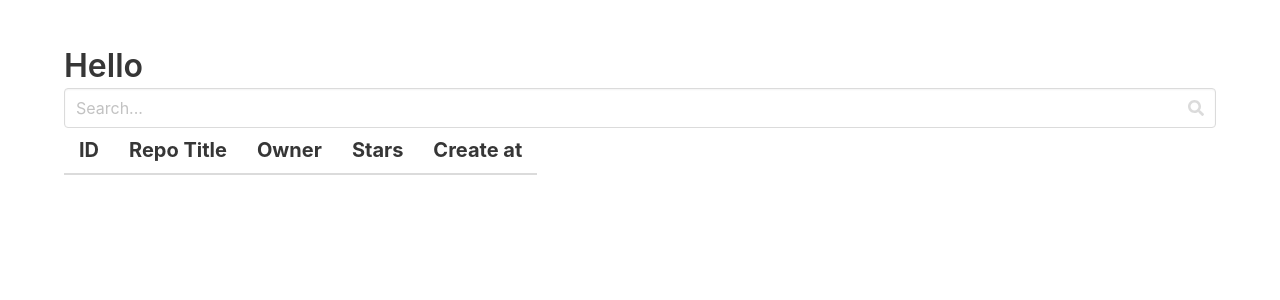
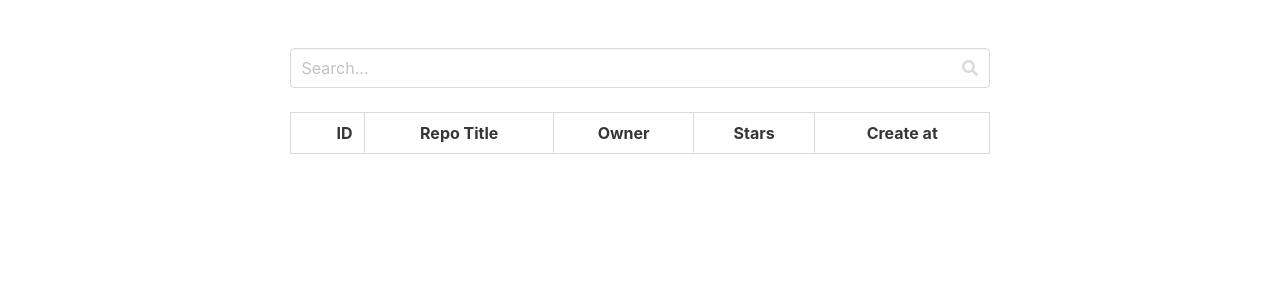
Before and after one commit to apacholik/git-searching-react, a React (Create React App) app: page / in a window 1280 px wide. Shown: the top 300 px of the page. Built offline with nearby package versions, Linux system fonts and the light colour scheme.

Commit message:
I've refined the look

```diff
--- a/src/App.js
+++ b/src/App.js
@@ -47,13 +47,18 @@ class App extends Component {
   render() {
     return (
       <section className="section">
-        <div className="container">
-          <h1 className="title">Hello</h1>
-          <div className="subtitle">
-            <SearchBar
-              onChange={text => this.searchInGithubRepositories(text)}
-            />
-            <ResultTable>{this.state.githubRepos}</ResultTable>
+        <div className="columns">
+          <div className="column is-three-fifths is-offset-one-fifth">
+            <div className="columns is-multiline">
+              <div className="column is-full">
+                <SearchBar
+                  onChange={text => this.searchInGithubRepositories(text)}
+                />
+              </div>
+              <div className="column is-full">
+                <ResultTable>{this.state.githubRepos}</ResultTable>
+              </div>
+            </div>
           </div>
         </div>
       </section>
--- a/src/components/ResultTable.jsx
+++ b/src/components/ResultTable.jsx
@@ -4,24 +4,24 @@ export default class ResultTable extends Component {
   render() {
     const numberOfRows = this.props.numberOfRows || 5;
     return (
-      <table className="table">
+      <table className="table is-fullwidth table is-bordered">
         <thead>
           <tr>
-            <th>ID</th>
-            <th>Repo Title</th>
-            <th>Owner</th>
-            <th>Stars</th>
-            <th>Create at</th>
+            <th className="has-text-right">ID</th>
+            <th className="has-text-centered">Repo Title</th>
+            <th className="has-text-centered">Owner</th>
+            <th className="has-text-centered">Stars</th>
+            <th className="has-text-centered">Create at</th>
           </tr>
         </thead>
         <tbody>
           {this.props.children.slice(0, numberOfRows - 1).map(row => (
             <tr key={row.id}>
-              <td>{row.id}</td>
-              <td>{row.title}</td>
-              <td>{row.owner}</td>
-              <td>{row.stars}</td>
-              <td>{row.createAt}</td>
+              <td className="has-text-centered">{row.id}</td>
+              <td className="has-text-centered">{row.title}</td>
+              <td className="has-text-centered">{row.owner}</td>
+              <td className="has-text-centered">{row.stars}</td>
+              <td className="has-text-centered">{row.createAt}</td>
             </tr>
           ))}
         </tbody>
```
